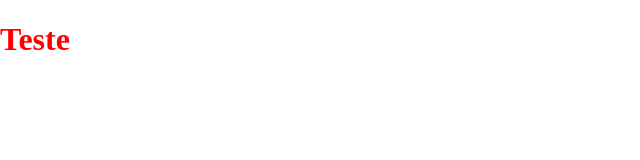
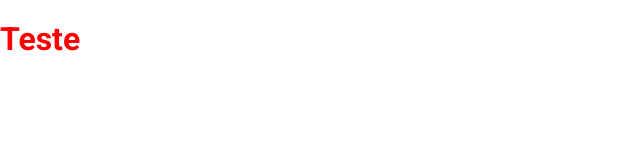
Before and after one commit to FSLucas22/pokedex, a plain HTML site: page index.html in a window 1280 px wide. Shown: the full height of the page, 0-640 px from the left. Drawn offline with nearby package versions, Linux system fonts and the light colour scheme.

Commit message:
Added font roboto

```diff
--- a/assets/css/global.css
+++ b/assets/css/global.css
@@ -1,3 +1,4 @@
 h1 {
     color: red;
+    font-family: 'Roboto', sans-serif;
 }
--- a/index.html
+++ b/index.html
@@ -4,7 +4,15 @@
     <meta charset="UTF-8">
     <meta name="viewport" content="width=device-width, initial-scale=1.0">
     <title>Pokedex</title>
+
+    <!-- Normalize CSS -->
     <link rel="stylesheet" href="https://cdnjs.cloudflare.com/ajax/libs/normalize/8.0.1/normalize.min.css" integrity="sha512-NhSC1YmyruXifcj/KFRWoC561YpHpc5Jtzgvbuzx5VozKpWvQ+4nXhPdFgmx8xqexRcpAglTj9sIBWINXa8x5w==" crossorigin="anonymous" referrerpolicy="no-referrer" />
+
+    <!-- Font Roboto -->
+    <link rel="preconnect" href="https://fonts.googleapis.com">
+    <link rel="preconnect" href="https://fonts.gstatic.com" crossorigin>
+    <link href="https://fonts.googleapis.com/css2?family=Roboto:wght@100;300;500;700&display=swap" rel="stylesheet">
+
     <link rel="stylesheet" href="assets/css/global.css">
 </head>
 <body>
```
